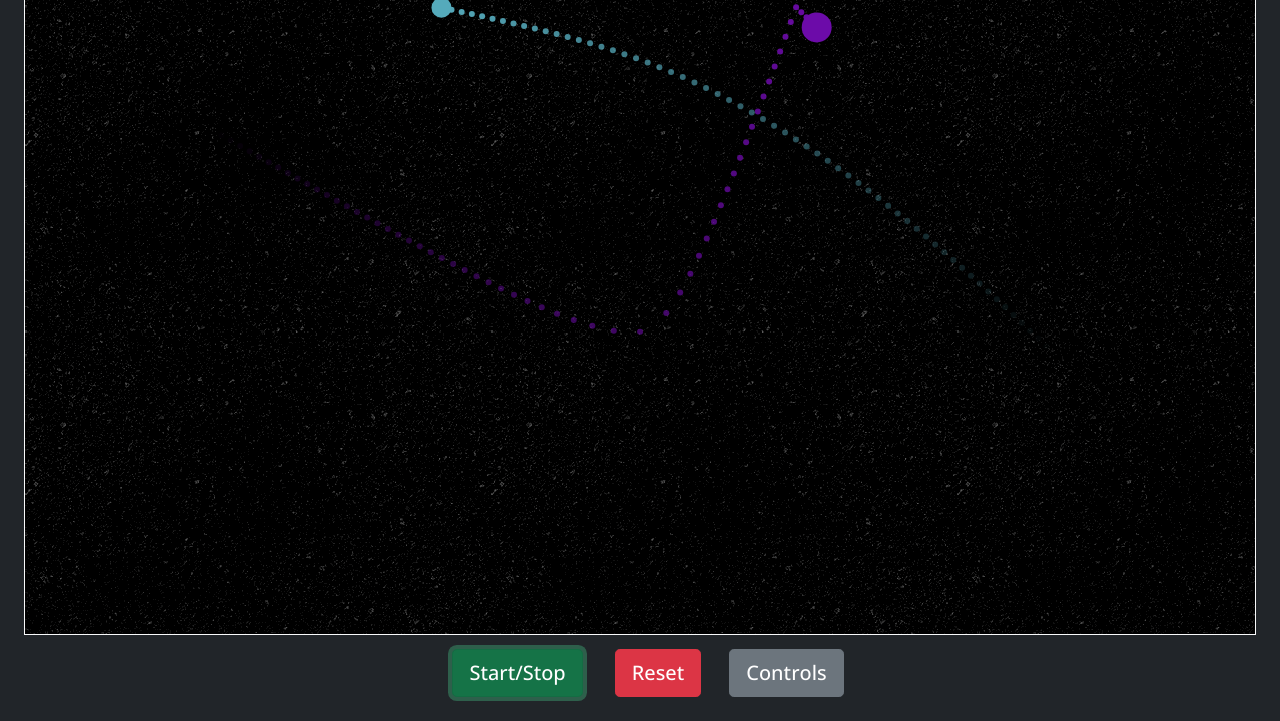
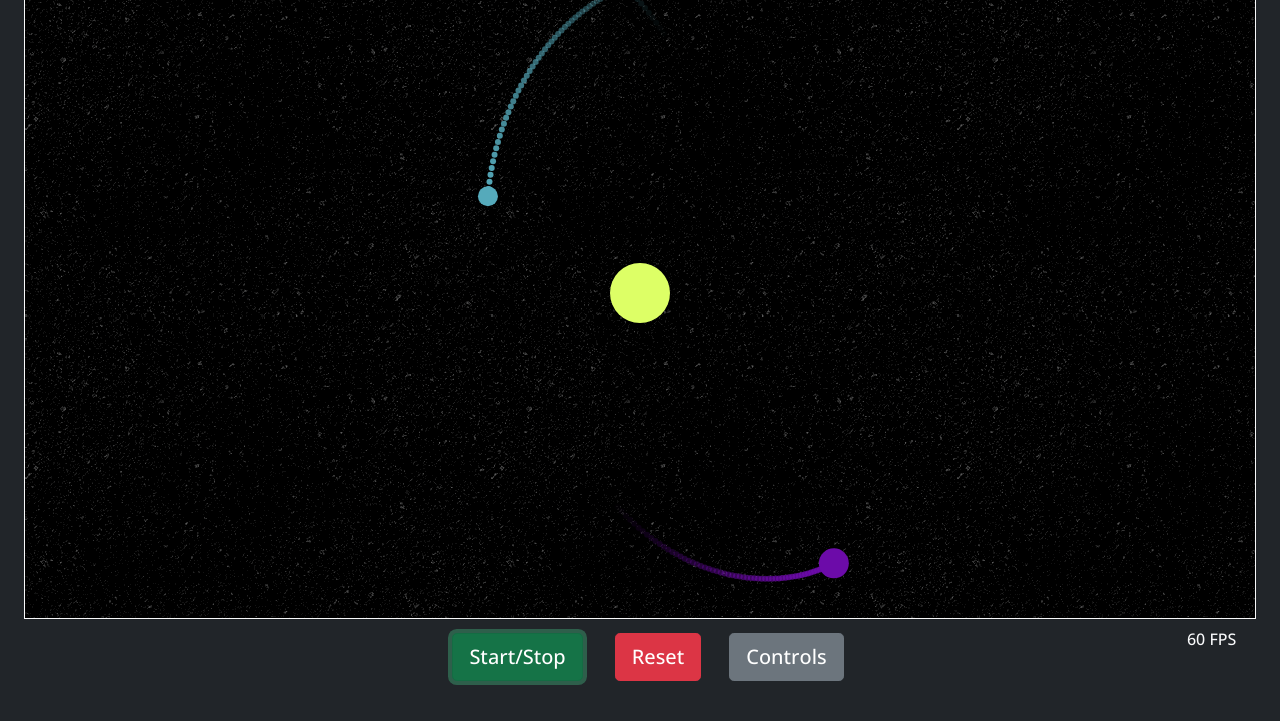
Before and after one commit to sadeshmukh/orbital-sim, a website: page index.html in a window 1280 px wide. Both pictures are taken after a click on the button "Start/Stop". Shown: the part 97-818 px from the top of the page. Drawn offline with nearby package versions, Linux system fonts and the light colour scheme.

Commit message:
Black Hole Mode + FPS counter & fix planets getting stuck inside stars

```diff
--- a/index.html
+++ b/index.html
@@ -16,10 +16,9 @@
       rel="stylesheet"
     />
     <link rel="stylesheet" href="styles.css" />
-    <!-- <script src="resizeCanvas.js" /> -->
     <title>2D Orbital Sim</title>
   </head>
-  <body class="p-4 bg-dark text-light">
+  <body class="px-4 py-2 bg-dark text-light">
     <h1 class="text-center">2D Orbital Sim</h1>
     <div
       class="modal fade"
@@ -135,6 +134,7 @@
                         <option value="0" selected>1 Star</option>
                         <option value="1">2 Stars</option>
                         <option value="2">4 Stars</option>
+                        <option value="3">None</option>
                       </select>
                     </div>
                     <div>
@@ -148,6 +148,14 @@
                         onclick="toggleTrails()"
                       >
                         Trails
+                      </button>
+                    </div>
+                    <div>
+                      <button
+                        class="btn btn-lg btn-outline-light mt-3"
+                        onclick="toggleBlackHoleMode()"
+                      >
+                        Black Hole Mode
                       </button>
                     </div>
                   </div>
@@ -176,6 +184,9 @@
         >get a good browser smh</canvas
       >
     </div>
+    <div class="row">
+      <div class="col-1"></div>
+      <div class="col-10">
         <div class="text-center mt-2">
           <button
             class="btn btn-success btn-lg mx-3"
@@ -194,6 +205,21 @@
             Controls
           </button>
         </div>
+      </div>
+      <div
+        class="
+          col-1
+          align-midddle align-middle-items
+          justify-content-center
+          text-center
+        "
+      >
+        <div
+          class="pe-2 text-center align-middle d-inline"
+          id="fpsCounter"
+        ></div>
+      </div>
+    </div>
 
     <script
       src="https://cdn.jsdelivr.net/npm/bootstrap@5.0.2/dist/js/bootstrap.bundle.min.js"
--- a/public/index.js
+++ b/public/index.js
@@ -5,6 +5,7 @@ let whooshIsPlaying = false;
 let doesBounce = true;
 let frameCount = 0;
 let showTrails = true;
+let blackHoleMode = false;
 
 whoosh.addEventListener(
   "ended",
@@ -22,6 +23,7 @@ const wrapReduction = 1 / 2;
 const bounceBuffer = 10;
 const velocityCap = 10000;
 const velocityHistoryLength = 10;
+const velocityCapExceptionRadius = 3 / 4;
 const velocityToSound = 3000;
 let paused = true;
 const speedSlider = document.getElementById("speedSlider");
@@ -40,6 +42,16 @@ let positionHistoryLength = defaultPositionHistoryLength;
 
 let start, previousTimeStamp;
 
+const elapsedCap = 16 * 4;
+const elapsedCapTo = 16;
+
+const fpsCounter = document.getElementById("fpsCounter");
+
+let elapsedHistory = [];
+const fpsLogFrameGap = 30;
+let fps = 60;
+const fpsRoundToPlace = 1;
+
 const configSelect = document.getElementById("configSelect");
 
 const stationaryConfigs = [
@@ -54,7 +66,7 @@ const stationaryConfigs = [
       // should be rgba(221, 255, 102, 1)
       // rgba(0, 0, 0, 0)
       // 000
-      color: "rgba(0, 0, 0, 0)",
+      color: "rgba(221, 255, 102, 1)",
     },
   ],
   [
@@ -62,19 +74,19 @@ const stationaryConfigs = [
       name: "dual1",
       x: (3 / 4) * context.canvas.width,
       y: (1 / 2) * context.canvas.height,
-      mass: 500,
+      mass: 750,
       radius: 25,
       // color: "#f7f7f7",
-      color: "rgba(0, 0, 0, 0)",
+      color: "rgba(221, 255, 102, 1)",
     },
     {
       name: "dual2",
       x: (1 / 4) * context.canvas.width,
       y: (1 / 2) * context.canvas.height,
-      mass: 500,
+      mass: 750,
       radius: 25,
       // color: "#f7f7f7",
-      color: "rgba(0, 0, 0, 0)",
+      color: "rgba(221, 255, 102, 1)",
     },
   ],
   [
@@ -82,50 +94,52 @@ const stationaryConfigs = [
       name: "quad1",
       x: (2 / 7) * context.canvas.width,
       y: (2 / 7) * context.canvas.height,
-      mass: 400,
-      radius: 25,
+      mass: 600,
+      radius: 20,
       // color: "#f7f7f7",
-      color: "rgba(0, 0, 0, 0)",
+      color: "rgba(221, 255, 102, 1)",
     },
     {
       name: "quad2",
       x: (5 / 7) * context.canvas.width,
       y: (2 / 7) * context.canvas.height,
-      mass: 400,
-      radius: 25,
+      mass: 600,
+      radius: 20,
       // color: "#f7f7f7",
-      color: "rgba(0, 0, 0, 0)",
+      color: "rgba(221, 255, 102, 1)",
     },
     {
       name: "quad3",
       x: (2 / 7) * context.canvas.width,
       y: (5 / 7) * context.canvas.height,
-      mass: 400,
-      radius: 25,
+      mass: 600,
+      radius: 20,
       // color: "#f7f7f7",
-      color: "rgba(0, 0, 0, 0)",
+      color: "rgba(221, 255, 102, 1)",
     },
     {
       name: "quad3",
       x: (5 / 7) * context.canvas.width,
       y: (5 / 7) * context.canvas.height,
-      mass: 400,
-      radius: 25,
+      mass: 600,
+      radius: 20,
       // color: "#f7f7f7",
-      color: "rgba(0, 0, 0, 0)",
+      color: "rgba(221, 255, 102, 1)",
     },
   ],
+  [],
 ];
+// Keep last array empty
 
 const initialMoving = [
   {
     name: "main",
-    x: (3 / 4) * context.canvas.width,
+    x: (1 / 4) * context.canvas.width,
     y: (1 / 4) * context.canvas.height,
     radius: 10,
     // color: "#d3d3d3",
     color: "rgba(85, 170, 187, 1)",
-    velocity: { x: 0, y: 0 },
+    velocity: { x: 0, y: 1000 },
     mass: 200,
     index: 0,
     active: true,
@@ -134,12 +148,12 @@ const initialMoving = [
   },
   {
     name: "second",
-    x: (1 / 4) * context.canvas.width,
-    y: (3 / 4) * context.canvas.height,
+    x: (3 / 4) * context.canvas.width,
+    y: (1 / 4) * context.canvas.height,
     radius: 12,
     // color: "#800020",
     color: "rgba(187, 51, 136, 1)",
-    velocity: { x: 0, y: 0 },
+    velocity: { x: 0, y: 1000 },
     mass: 300,
     index: 1,
     active: false,
@@ -149,11 +163,11 @@ const initialMoving = [
   {
     name: "third",
     x: (1 / 4) * context.canvas.width,
-    y: (1 / 4) * context.canvas.height,
+    y: (3 / 4) * context.canvas.height,
     radius: 13,
     // color: "#800020",
     color: "rgba(247, 247, 247, 1)",
-    velocity: { x: 0, y: 0 },
+    velocity: { x: 0, y: -1000 },
     mass: 400,
     index: 2,
     active: false,
@@ -167,7 +181,7 @@ const initialMoving = [
     radius: 15,
     // color: "#800020",
     color: "rgba(108, 11, 169, 1)",
-    velocity: { x: 0, y: 0 },
+    velocity: { x: 0, y: -1000 },
     mass: 500,
     index: 3,
     active: true,
@@ -184,6 +198,10 @@ function changeConfig(config) {
   stationaries = JSON.parse(JSON.stringify(stationaryConfigs[config]));
   clearCanvas();
   drawAll();
+}
+
+function toggleBlackHoleMode() {
+  blackHoleMode = !blackHoleMode;
 }
 
 function toggleBounce() {
@@ -212,13 +230,20 @@ function updateGravityInput() {
   gravityPower = gravitySlider.value;
 }
 
+function updateFPS(fps) {
+  fpsCounter.innerHTML = fps.toString() + " FPS";
+}
+
+function clearFPS() {
+  fpsCounter.innerHTML = "";
+}
+
 function reset() {
   paused = true;
   moving = JSON.parse(JSON.stringify(initialMoving));
   stationaries = JSON.parse(JSON.stringify(stationaryConfigs[0]));
   clearCanvas();
   drawAll();
-  console.log((speedSlider.min + speedSlider.max) / 2);
   baseSpeed = ((speedSlider.min + speedSlider.max) / 2) * 0.2;
   speedSlider.value = (speedSlider.min + speedSlider.max) / 2;
   gravityPower = (gravitySlider.min + gravitySlider.max) / 2;
@@ -227,6 +252,7 @@ function reset() {
   trailSlider.value = defaultPositionHistoryLength;
   positionHistoryLength = defaultPositionHistoryLength;
   configSelect.value = 0;
+  clearFPS();
 }
 
 function calculateDistance([x1, y1], [x2, y2]) {
@@ -267,6 +293,10 @@ function drawHistory(positionHistory, color) {
 function drawAll() {
   stationaries.forEach(function ({ x, y, radius, color, active }) {
     if (!active && active != undefined) {
+      return;
+    }
+    if (blackHoleMode) {
+      drawCircle(x, y, radius, "rgba(0, 0, 0, 0)");
       return;
     }
     drawCircle(x, y, radius, color);
@@ -418,11 +448,29 @@ function calculateVelocity(elapsed) {
       );
       //#endregion
       //#region Velocity Cap
+      let isNearStationary = false;
+      stationaries.forEach(({ x: fixedX, y: fixedY, radius: fixedRadius }) => {
+        if (
+          calculateDistance([movingX, movingY], [fixedX, fixedY]) <
+          velocityCapExceptionRadius * fixedRadius
+        ) {
+          isNearStationary = true;
+        } else {
+        }
+      });
       const velocityMagnitude = Math.sqrt(velocity.x ** 2 + velocity.y ** 2);
-      if (velocityMagnitude >= velocityCap) {
-        velocity.x *= velocityCap / velocityMagnitude;
-        velocity.y *= velocityCap / velocityMagnitude;
+
+      if (
+        !isNearStationary &&
+        velocityMagnitude < context.canvas.height / 2 &&
+        velocityMagnitude < context.canvas.width / 2
+      ) {
+        if (velocityMagnitude >= velocityCap) {
+          velocity.x *= velocityCap / velocityMagnitude;
+          velocity.y *= velocityCap / velocityMagnitude;
+        }
       }
+
       //#endregion
       //#region Play Whoosh
       //   moving[index].velocityHistory.push({ ...velocity });
@@ -473,18 +521,29 @@ function updateCanvas(timestamp) {
   }
 
   let elapsed = timestamp - start;
-  if (elapsed > 100) {
-    elapsed = 10;
+  if (elapsed > elapsedCap) {
+    elapsed = elapsedCapTo;
   }
   start = timestamp;
 
   if (!paused) {
     frameCount += 1;
+    elapsedHistory.push(elapsed);
+    if (frameCount % fpsLogFrameGap === 0) {
+      fps =
+        1000 / (elapsedHistory.reduce((a, b) => a + b) / elapsedHistory.length);
+      updateFPS(
+        Math.round(fps * 10 ** fpsRoundToPlace) / 10 ** fpsRoundToPlace
+      );
+      elapsedHistory = [];
+    }
     clearCanvas();
     calculateMotion(elapsed);
     calculateVelocity(elapsed);
     drawAll();
     window.requestAnimationFrame(updateCanvas);
+  } else {
+    clearFPS();
   }
 }
 
--- a/public/resizeCanvas.js
+++ /dev/null
@@ -1,6 +0,0 @@
-let canvas = document.getElementById("theCanvas");
-
-function resizeScreen() {
-  canvas.width = window.innerWidth - 50;
-  canvas.height = window.innerHeight - 200;
-}
```
Lines whose indentation alone changed are shown as unchanged.
